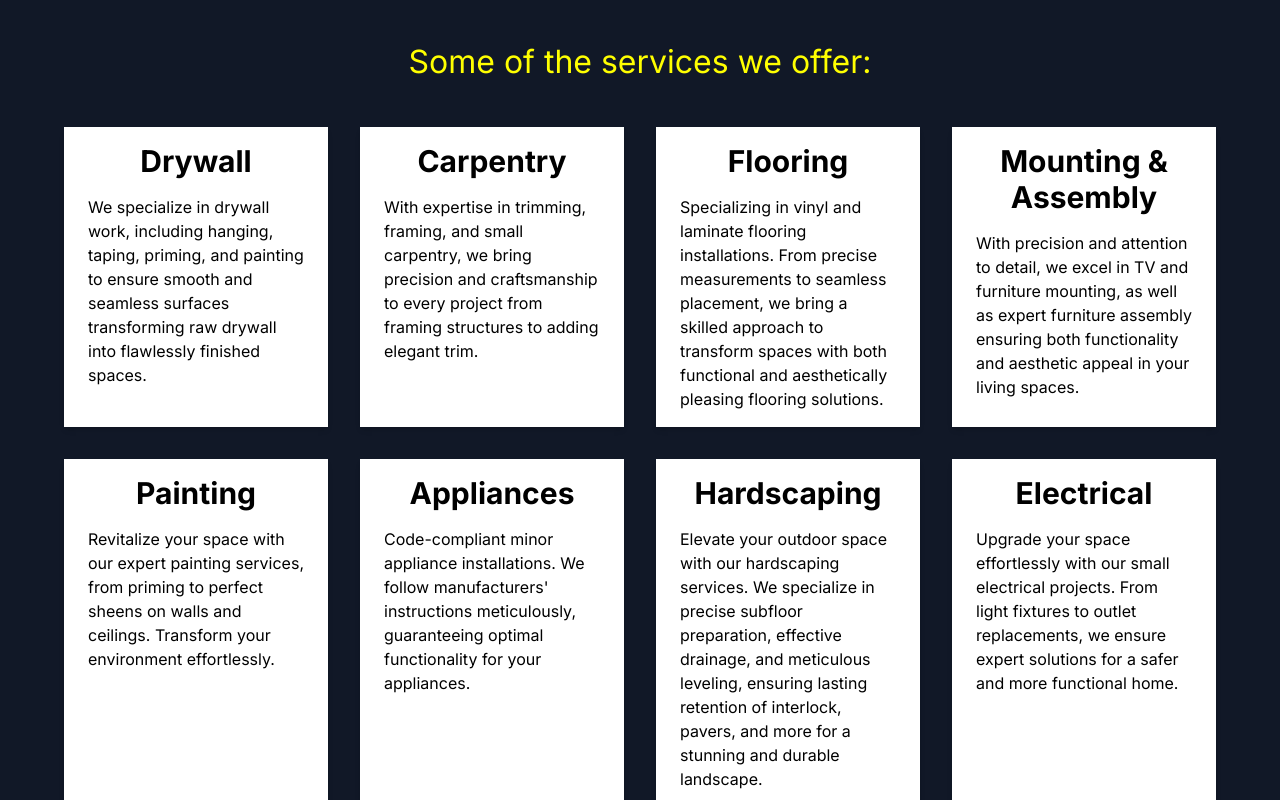
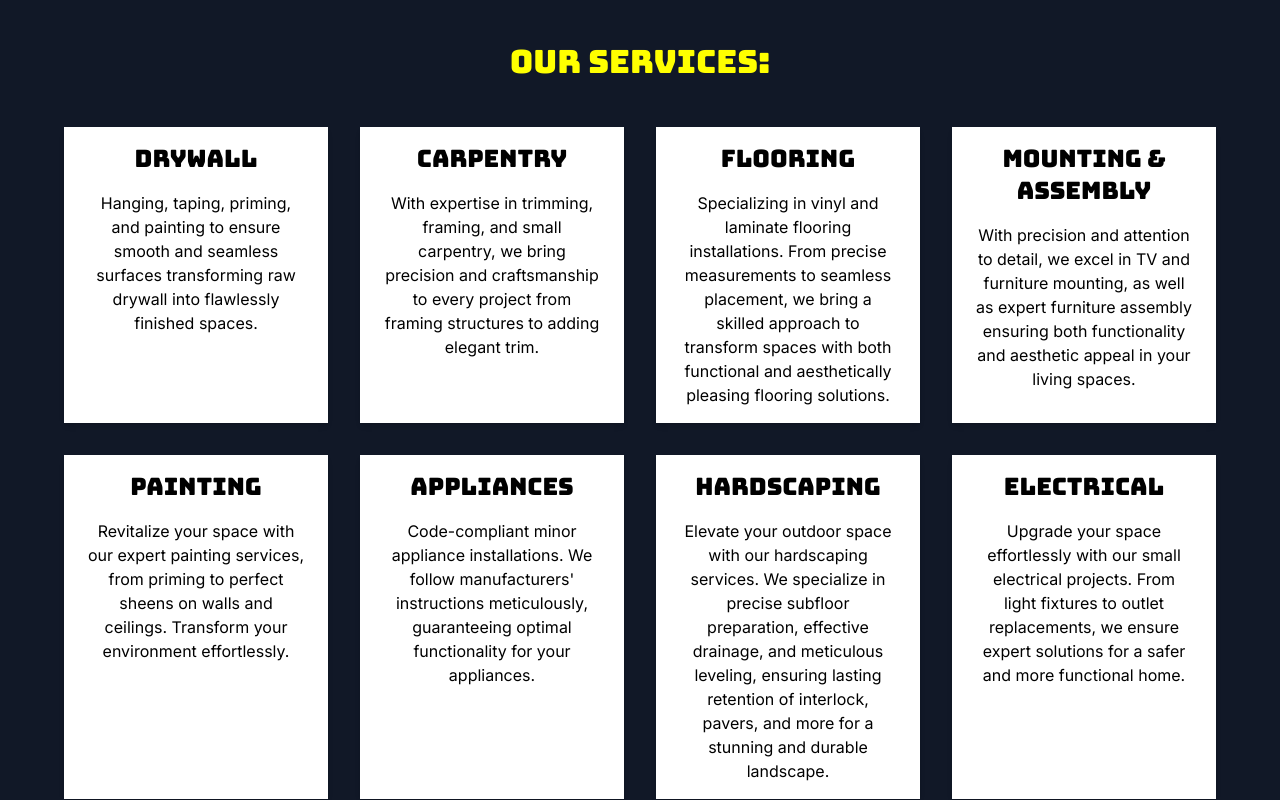
Before and after one commit to emidesigns/fixitproservices.ca, a React (Vite) app: page / in a window 1280 px wide. Shown: the part 800-1600 px from the top of the page. Built offline with nearby package versions, Linux system fonts and the light colour scheme.

Commit message:
fixing contact form background

```diff
--- a/src/App.tsx
+++ b/src/App.tsx
@@ -25,12 +25,12 @@ function App() {
           </div>
         </section>
         <section>
-        <div className="grid text-center">
-          <h2 className="max-w-3xl mx-auto text-xl md:text-3xl px-10 pb-20 sm:pt-6 font-medium text-white">
-            Turn your house into a dream home with our handyman team. From small
-            repairs to home improvements, we’ve got you covered.{" "}
-          </h2>
-        </div>
+          <div className="grid text-center">
+            <h2 className="max-w-3xl mx-auto text-xl md:text-3xl px-10 pb-20 sm:pt-6 font-medium text-white">
+              Turn your house into a dream home with our handyman team. From
+              small repairs to home improvements, we’ve got you covered.{" "}
+            </h2>
+          </div>
         </section>
       </div>
 
@@ -51,26 +51,20 @@ function App() {
       </section>
 
       <section className="bg-gray-900 max-w-full pb-8">
-        <h3 className="text-center text-yellow py-12 px-8">
-          Some of the services we offer:
-        </h3>
+        <h3 className="text-center text-yellow py-12 px-8">Our services:</h3>
 
         <div className="grid grid-cols-1 md:grid-cols-4 gap-8 max-w-6xl mx-auto mb-8">
-          <div className="bg-white py-4 px-8 sm:px-6 shadow-md">
-            <h4 className="text-2xl sm:text-3xl font-bold mb-4 text-center">
-              Drywall
-            </h4>
+          <div className="bg-white py-4 px-8 sm:px-6 shadow-md text-center">
+            <h4 className="text-2xl font-medium mb-4">Drywall</h4>
             <p>
-              We specialize in drywall work, including hanging, taping, priming,
-              and painting to ensure smooth and seamless surfaces transforming
-              raw drywall into flawlessly finished spaces.
+              Hanging, taping, priming, and painting to ensure smooth and
+              seamless surfaces transforming raw drywall into flawlessly
+              finished spaces.
             </p>
           </div>
 
-          <div className="bg-white py-4 px-8 sm:px-6 shadow-md">
-            <h4 className="text-2xl sm:text-3xl font-bold mb-4 text-center">
-              Carpentry
-            </h4>
+          <div className="bg-white py-4 px-8 sm:px-6 shadow-md text-center">
+            <h4 className="text-2xl font-medium mb-4">Carpentry</h4>
             <p>
               With expertise in trimming, framing, and small carpentry, we bring
               precision and craftsmanship to every project from framing
@@ -78,10 +72,8 @@ function App() {
             </p>
           </div>
 
-          <div className="bg-white py-4 px-8 sm:px-6 shadow-md">
-            <h4 className="text-2xl sm:text-3xl font-bold mb-4 text-center">
-              Flooring
-            </h4>
+          <div className="bg-white py-4 px-8 sm:px-6 shadow-md text-center">
+            <h4 className="text-2xl font-medium mb-4">Flooring</h4>
             <p>
               Specializing in vinyl and laminate flooring installations. From
               precise measurements to seamless placement, we bring a skilled
@@ -89,10 +81,8 @@ function App() {
               aesthetically pleasing flooring solutions.
             </p>
           </div>
-          <div className="bg-white py-4 px-8 sm:px-6 shadow-md">
-            <h4 className="text-2xl sm:text-3xl font-bold mb-4 text-center">
-              Mounting & Assembly
-            </h4>
+          <div className="bg-white py-4 px-8 sm:px-6 shadow-md text-center">
+            <h4 className="text-2xl font-medium mb-4">Mounting & Assembly</h4>
             <p>
               With precision and attention to detail, we excel in TV and
               furniture mounting, as well as expert furniture assembly ensuring
@@ -102,10 +92,8 @@ function App() {
         </div>
 
         <div className="grid grid-cols-1 md:grid-cols-4 gap-8 max-w-6xl mx-auto">
-          <div className="bg-white py-4 px-8 sm:px-6 shadow-md">
-            <h4 className="text-2xl sm:text-3xl font-bold mb-4 text-center">
-              Painting
-            </h4>
+          <div className="bg-white py-4 px-8 sm:px-6 shadow-md text-center">
+            <h4 className="text-2xl font-medium mb-4">Painting</h4>
             <p>
               Revitalize your space with our expert painting services, from
               priming to perfect sheens on walls and ceilings. Transform your
@@ -113,10 +101,8 @@ function App() {
             </p>
           </div>
 
-          <div className="bg-white py-4 px-8 sm:px-6 shadow-md">
-            <h4 className="text-2xl sm:text-3xl font-bold mb-4 text-center">
-              Appliances
-            </h4>
+          <div className="bg-white py-4 px-8 sm:px-6 shadow-md text-center">
+            <h4 className="text-2xl font-medium mb-4">Appliances</h4>
             <p>
               Code-compliant minor appliance installations. We follow
               manufacturers' instructions meticulously, guaranteeing optimal
@@ -124,10 +110,8 @@ function App() {
             </p>
           </div>
 
-          <div className="bg-white py-4 px-8 sm:px-6 shadow-md">
-            <h4 className="text-2xl sm:text-3xl font-bold mb-4 text-center">
-              Hardscaping
-            </h4>
+          <div className="bg-white py-4 px-8 sm:px-6 shadow-md text-center">
+            <h4 className="text-2xl font-medium mb-4">Hardscaping</h4>
             <p>
               Elevate your outdoor space with our hardscaping services. We
               specialize in precise subfloor preparation, effective drainage,
@@ -135,10 +119,8 @@ function App() {
               pavers, and more for a stunning and durable landscape.
             </p>
           </div>
-          <div className="bg-white py-4 px-8 sm:px-6 shadow-md">
-            <h4 className="text-2xl sm:text-3xl font-bold mb-4 text-center">
-              Electrical
-            </h4>
+          <div className="bg-white py-4 px-8 sm:px-6 shadow-md text-center">
+            <h4 className="text-2xl font-medium mb-4">Electrical</h4>
             <p>
               Upgrade your space effortlessly with our small electrical
               projects. From light fixtures to outlet replacements, we ensure
@@ -148,12 +130,7 @@ function App() {
         </div>
       </section>
 
-      <section className="grid py-20">
-        <h1 className="sm:text-7xl md:text-8xl py-8 mx-auto text-white">
-          Get in touch!
-        </h1>
-        <Contact />
-      </section>
+      <Contact />
       <Footer />
       <PoweredBy />
     </>
--- a/src/Contact.tsx
+++ b/src/Contact.tsx
@@ -60,11 +60,15 @@ function Contact() {
 
   return (
     <>
+      <section className="grid py-20 bg-gray-900">
+        <h1 className="sm:text-7xl md:text-8xl py-8 mx-auto text-white">
+          Get in touch!
+        </h1>
         <div className="mx-auto px-8">
           <p className="mx-auto max-w-xl py-4 text-white text-xl">
-          Connect with us for consultations, questions, or to brainstorm ideas.
-          Whether you have a specific project in mind or are simply exploring
-          possibilities, we’re here to assist.
+            Connect with us for consultations, questions, or to brainstorm
+            ideas. Whether you have a specific project in mind or are simply
+            exploring possibilities, we’re here to assist.
           </p>
           <form
             onSubmit={handleSubmit(onSubmit)}
@@ -92,7 +96,9 @@ function Contact() {
                 })}
               />
               {errors.user_name && (
-              <div className="text-yellow pt-1">{errors.user_name.message}</div>
+                <div className="text-yellow pt-1">
+                  {errors.user_name.message}
+                </div>
               )}
             </div>
 
@@ -158,6 +164,7 @@ function Contact() {
             </div>
           )}
         </div>
+      </section>
     </>
   );
 }
--- a/src/index.css
+++ b/src/index.css
@@ -1,13 +1,12 @@
-@import url('https://fonts.googleapis.com/css2?family=Inter:wght@100;200;300;400;500;600;700;800;900&family=Roboto+Condensed:wght@800&display=swap');
-@import url('https://fonts.googleapis.com/css2?family=Bungee&display=swap');
+@import url("https://fonts.googleapis.com/css2?family=Inter:wght@100;200;300;400;500;600;700;800;900&family=Roboto+Condensed:wght@800&display=swap");
+@import url("https://fonts.googleapis.com/css2?family=Bungee&display=swap");
 
 @tailwind base;
 @tailwind components;
 @tailwind utilities;
 
-
 * {
-  font-family: 'Inter', sans-serif;
+  font-family: "Inter", sans-serif;
 }
 
 :root {
@@ -22,8 +21,12 @@
 }
 
 @layer base {
+  h1,
+  h3, h4 {
+    font-family: "Bungee", sans-serif;
+  }
+
   h1 {
-    font-family: 'Bungee', sans-serif;
     font-weight: 800;
   }
 
```
Also changed, not shown: 5 other files (tests, documents, lock files or other folders). Lines whose indentation alone changed are shown as unchanged.
